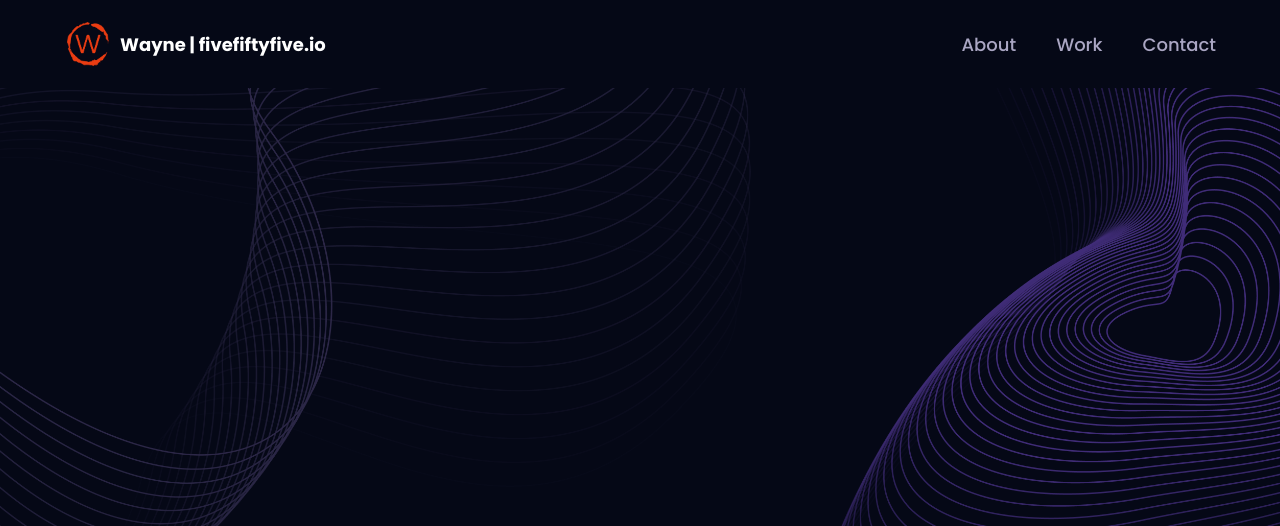
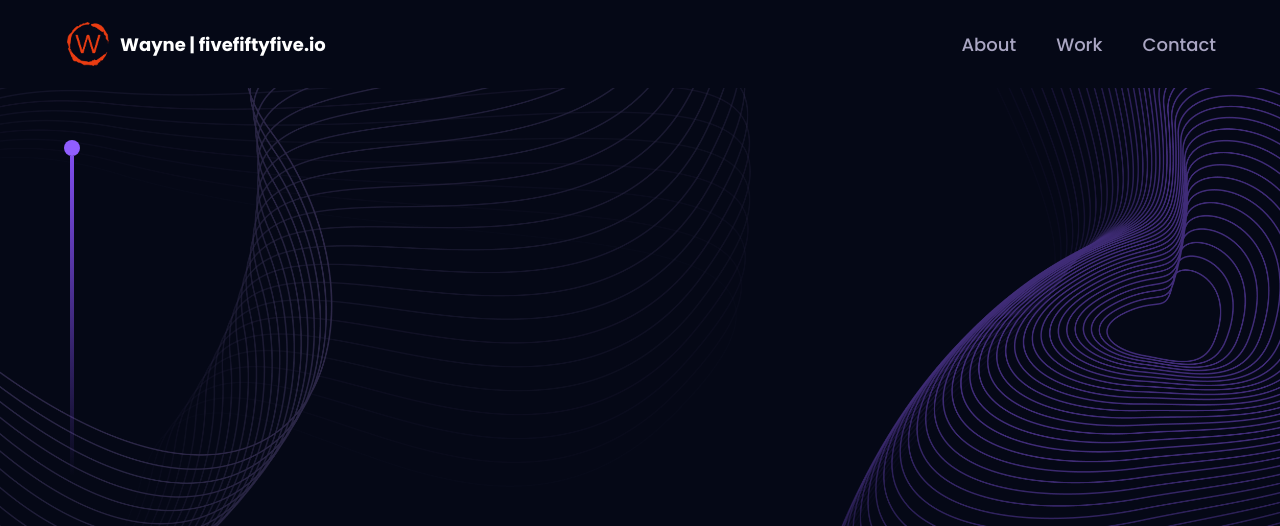
Before and after one commit to waxx567/fivefiftyfive, a React (Vite) app in the folder fivefiftyfive_site/: page / in a window 1280 px wide. Shown: the top 526 px of the page. Built offline with nearby package versions, Linux system fonts and the light colour scheme.

Commit message:
Update Hero.jsx

```diff
--- a/fivefiftyfive_site/src/components/Hero.jsx
+++ b/fivefiftyfive_site/src/components/Hero.jsx
@@ -1,11 +1,18 @@
 import { motion } from "framer-motion";
 
-import { styles } from "../styles"
+import { styles } from "../styles";
 import { ComputersCanvas } from "./canvas";
 
 const Hero = () => {
   return (
-    <section className="relative w-full h-screen mx-auto">Hero</section>
+    <section className="relative w-full h-screen mx-auto">
+      <div className={`${styles.paddingX} absolute inset-0 top-[120px] max-w-7xl mx-auto flex flex-row items-start gap-5`}>
+        <div className="flex flex-col justify-center items-center mt-5">
+          <div className="w-4 h-4 rounded-full bg-[#915eff]" />
+          <div className="w-1 sm:h-80 h-40 violet-gradient" />
+        </div>
+      </div>
+    </section>
   )
 }
 
```
